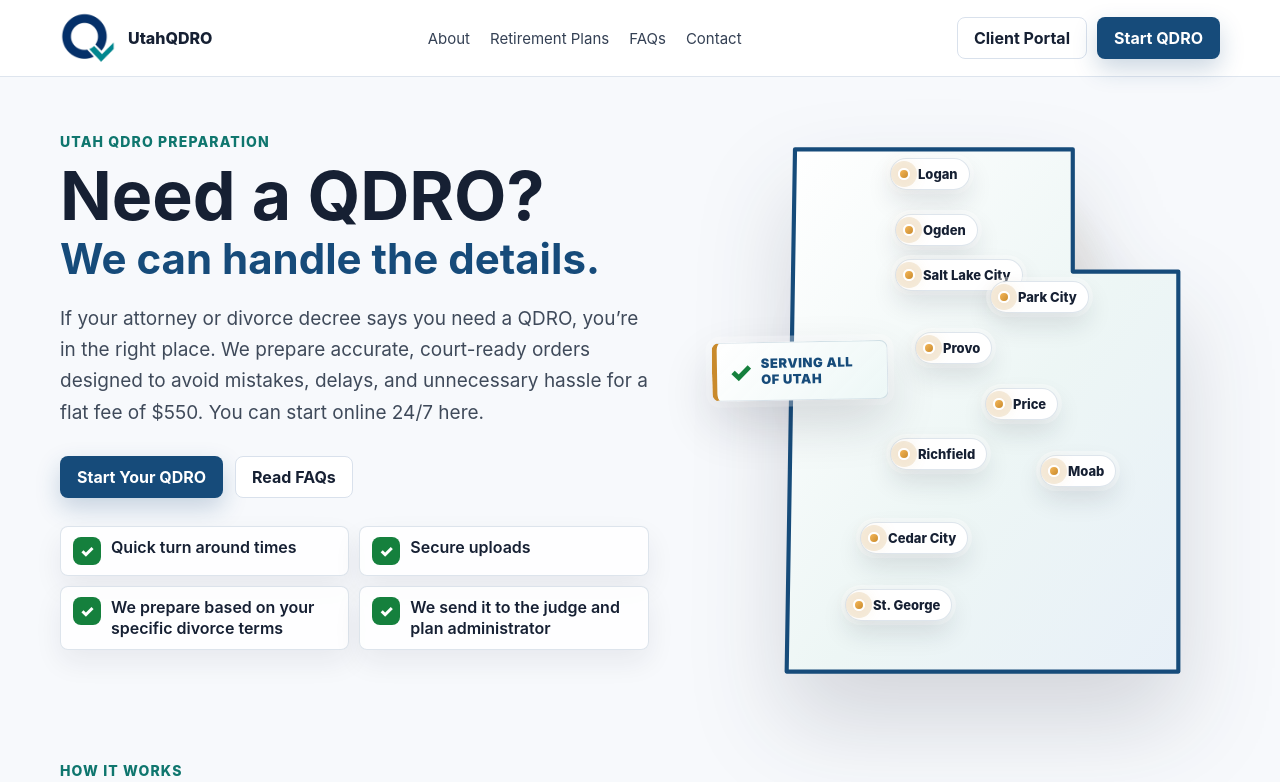
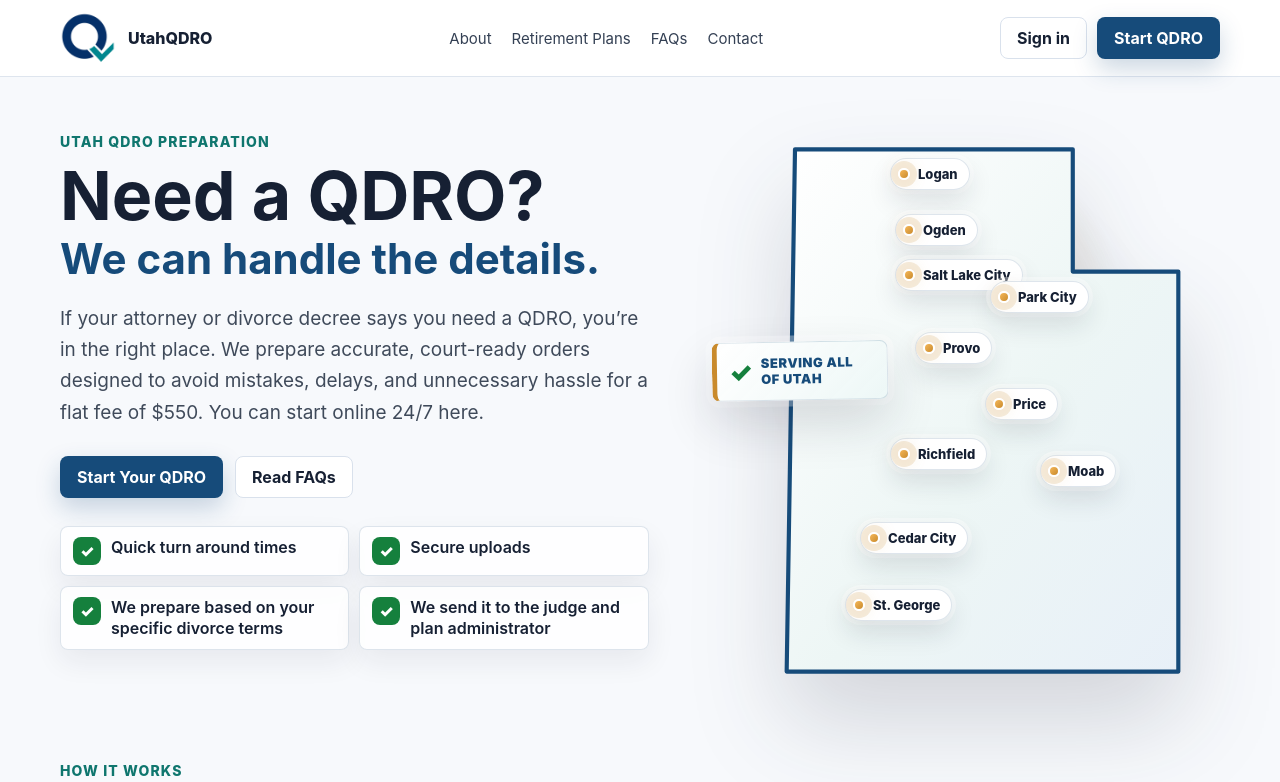
Before and after one commit to bhunter10/utahqdro, a Next.js app: page / in a window 1280 px wide. Shown: the top 782 px of the page. Built offline with nearby package versions, Linux system fonts and the light colour scheme; no server answers.

Commit message:
sign in changes

```diff
--- a/components/SiteHeader.tsx
+++ b/components/SiteHeader.tsx
@@ -1,7 +1,24 @@
+"use client";
+
+import { useEffect, useState } from "react";
 import Link from "next/link";
+import { onAuthStateChanged } from "firebase/auth";
+import { auth } from "@/lib/firebase";
 import { navigation } from "@/lib/content";
 
 export function SiteHeader() {
+  const [accountState, setAccountState] = useState<"loading" | "signed-in" | "signed-out">("loading");
+
+  useEffect(() => {
+    if (!auth) {
+      setAccountState("signed-out");
+      return;
+    }
+    return onAuthStateChanged(auth, (user) => {
+      setAccountState(user ? "signed-in" : "signed-out");
+    });
+  }, []);
+
   return (
     <header className="topbar">
       <nav className="nav" aria-label="Main navigation">
@@ -23,9 +40,11 @@
           ))}
         </div>
         <div className="nav-actions">
-          <Link className="button secondary" href="/portal">
-            Client Portal
-          </Link>
+          {accountState !== "loading" && (
+            <Link className="button secondary" href="/portal">
+              {accountState === "signed-in" ? "Client portal" : "Sign in"}
+            </Link>
+          )}
           <Link className="button primary" href="/qdro-request">
             Start QDRO
           </Link>
```
